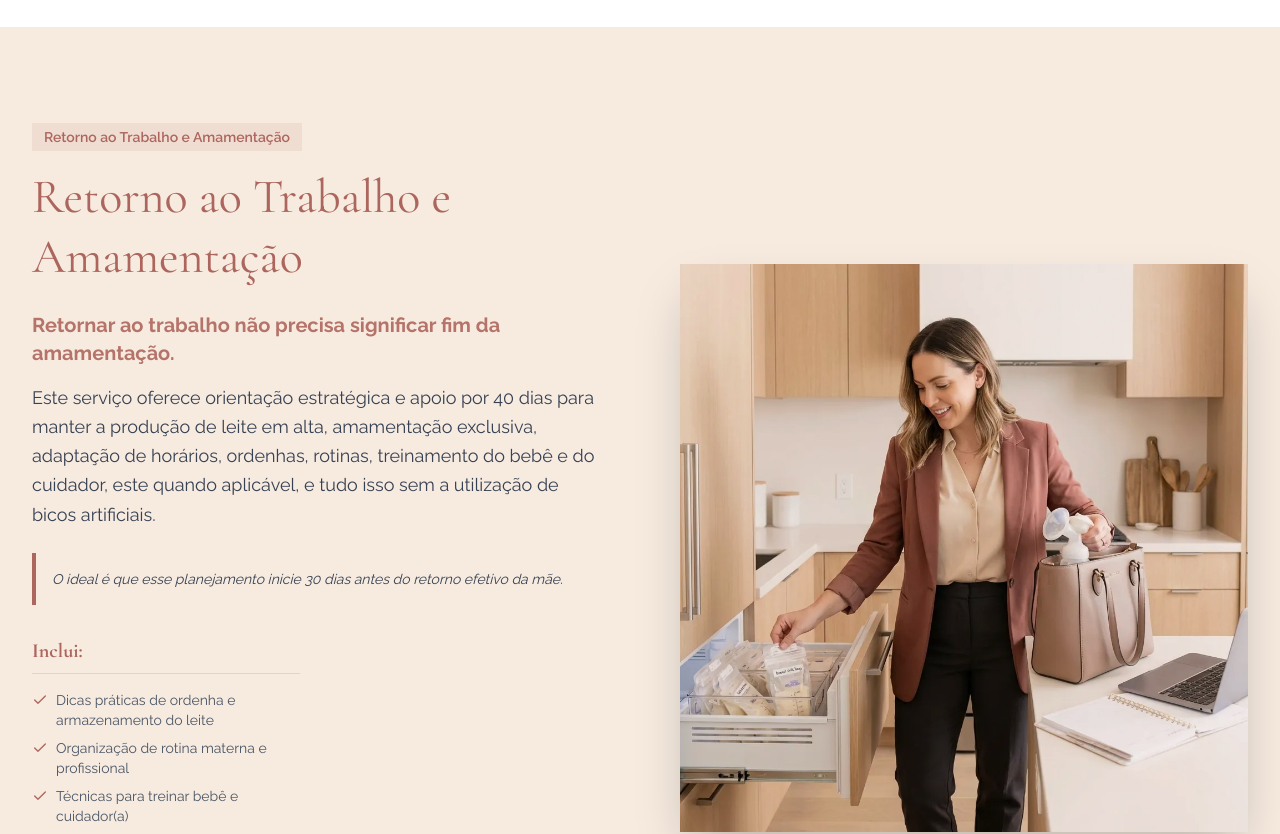
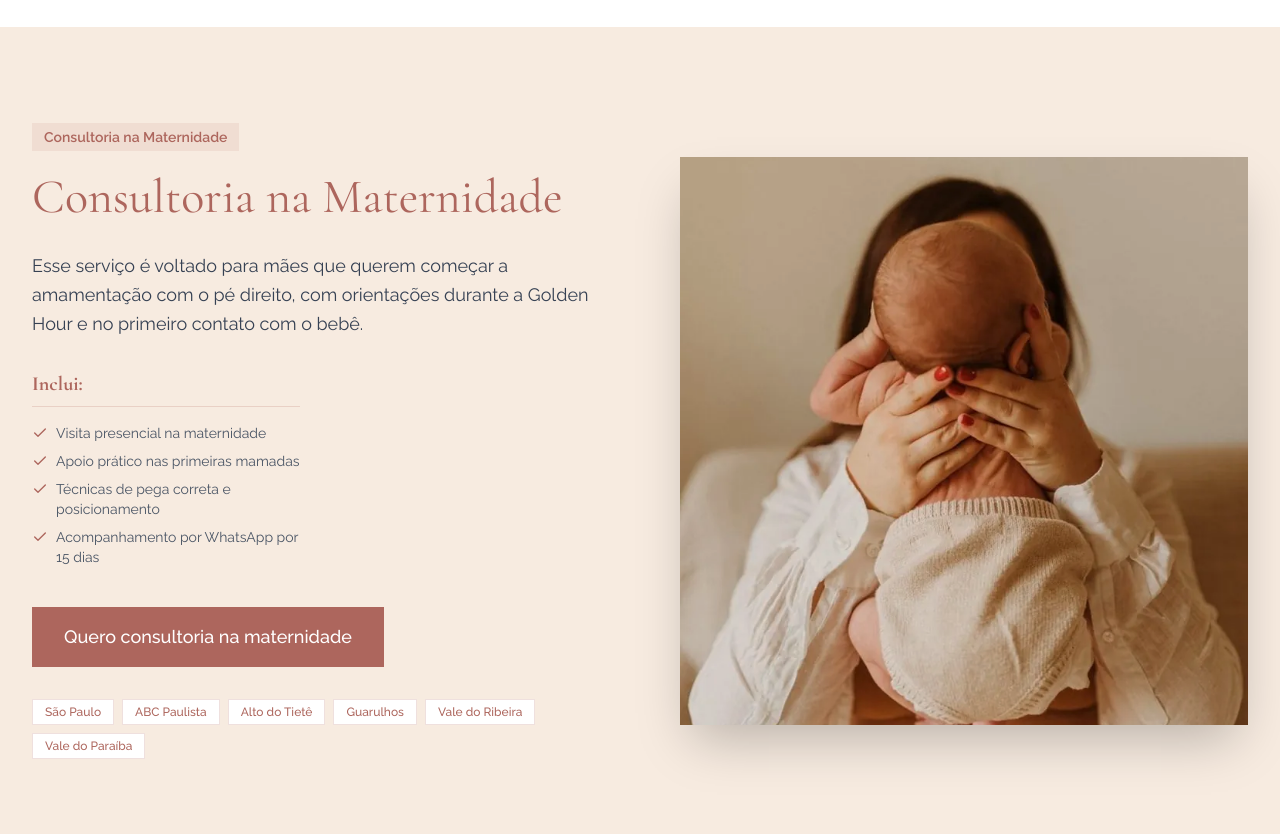
Before and after one commit to lucasgomesc1993/site-colo-calor, a Next.js app: page /servicos in a window 1280 px wide. Shown: the part 5540-6374 px from the top of the page. Built offline with nearby package versions, Linux system fonts and the light colour scheme.

Commit message:
Adiciona secao Consultoria na Maternidade e ajusta harmonia visual da pagina de servicos

```diff
--- a/src/app/servicos/page.tsx
+++ b/src/app/servicos/page.tsx
@@ -197,7 +197,7 @@ export default function ServicesPage() {
                     <p className="mb-4">A laserterapia é um recurso terapêutico seguro, indolor e altamente eficaz, amplamente utilizado como complemento nas consultorias em amamentação.</p>
                     <p className="mb-4"><strong>Como a laserterapia atua (mecanismo de ação):</strong><br />
                         O laser atua diretamente nas células, estimulando a regeneração celular, aumentando a circulação sanguínea e modulando o processo inflamatório. Isso favorece a cicatrização dos tecidos lesionados e proporciona alívio da dor de forma natural e segura.</p>
-                    <div className="bg-white p-4 rounded-none border-l-4 border-terracotta my-6">
+                    <div className="bg-cream/50 p-4 rounded-none border-l-4 border-terracotta my-6">
                         <p className="text-sm italic text-gray-600">A dor e os machucados nas mamas estão entre as principais causas de desmame precoce. A laserterapia, associada à correção da pega, é uma grande aliada para preservar a amamentação.</p>
                     </div>
                 </>}
@@ -236,7 +236,40 @@ export default function ServicesPage() {
                 ]}
             />
 
-            {/* 6. Retorno ao Trabalho */}
+            {/* 6. Consultoria na Maternidade */}
+            <ServiceDetail
+                id="maternidade"
+                title="Consultoria na Maternidade"
+                subtitle="Consultoria na Maternidade"
+                description={<>
+                    <p>Esse serviço é voltado para mães que querem começar a amamentação com o pé direito, com orientações durante a Golden Hour e no primeiro contato com o bebê.</p>
+                </>}
+                benefitsTitle="Inclui:"
+                benefits={[
+                    "Visita presencial na maternidade",
+                    "Apoio prático nas primeiras mamadas",
+                    "Técnicas de pega correta e posicionamento",
+                    "Acompanhamento por WhatsApp por 15 dias"
+                ]}
+                imageSrc="/images/presencial-home.webp"
+                imageAlt="Consultoria em amamentação na maternidade"
+                ctaLabel="Quero consultoria na maternidade"
+                ctaLink="https://wa.me/5511999494829?text=Ol%C3%A1!%20Gostaria%20de%20agendar%20uma%20Consultoria%20na%20Maternidade."
+                target="_blank"
+                rel="noopener noreferrer"
+                reversed={true}
+                bgVariant="beige"
+                locations={[
+                    "São Paulo",
+                    "ABC Paulista",
+                    "Alto do Tietê",
+                    "Guarulhos",
+                    "Vale do Ribeira",
+                    "Vale do Paraíba"
+                ]}
+            />
+
+            {/* 7. Retorno ao Trabalho */}
             <ServiceDetail
                 id="trabalho"
                 title="Retorno ao Trabalho e Amamentação"
@@ -261,11 +294,11 @@ export default function ServicesPage() {
                 ctaLink="https://wa.me/5511999494829?text=Ol%C3%A1!%20Gostaria%20de%20apoio%20para%20o%20Retorno%20ao%20Trabalho."
                 target="_blank"
                 rel="noopener noreferrer"
-                reversed={true}
-                bgVariant="beige"
+                reversed={false}
+                bgVariant="white"
             />
 
-            {/* 7. Desmame Gentil */}
+            {/* 8. Desmame Gentil */}
             <ServiceDetail
                 id="desmame"
                 title="Desmame Gentil"
@@ -295,8 +328,8 @@ export default function ServicesPage() {
                 ctaLink="https://wa.me/5511999494829?text=Ol%C3%A1!%20Gostaria%20de%20ajuda%20com%20o%20Desmame%20Gentil."
                 target="_blank"
                 rel="noopener noreferrer"
-                reversed={false}
-                bgVariant="white"
+                reversed={true}
+                bgVariant="beige"
             />
 
             {/* Closing CTA */}
```
